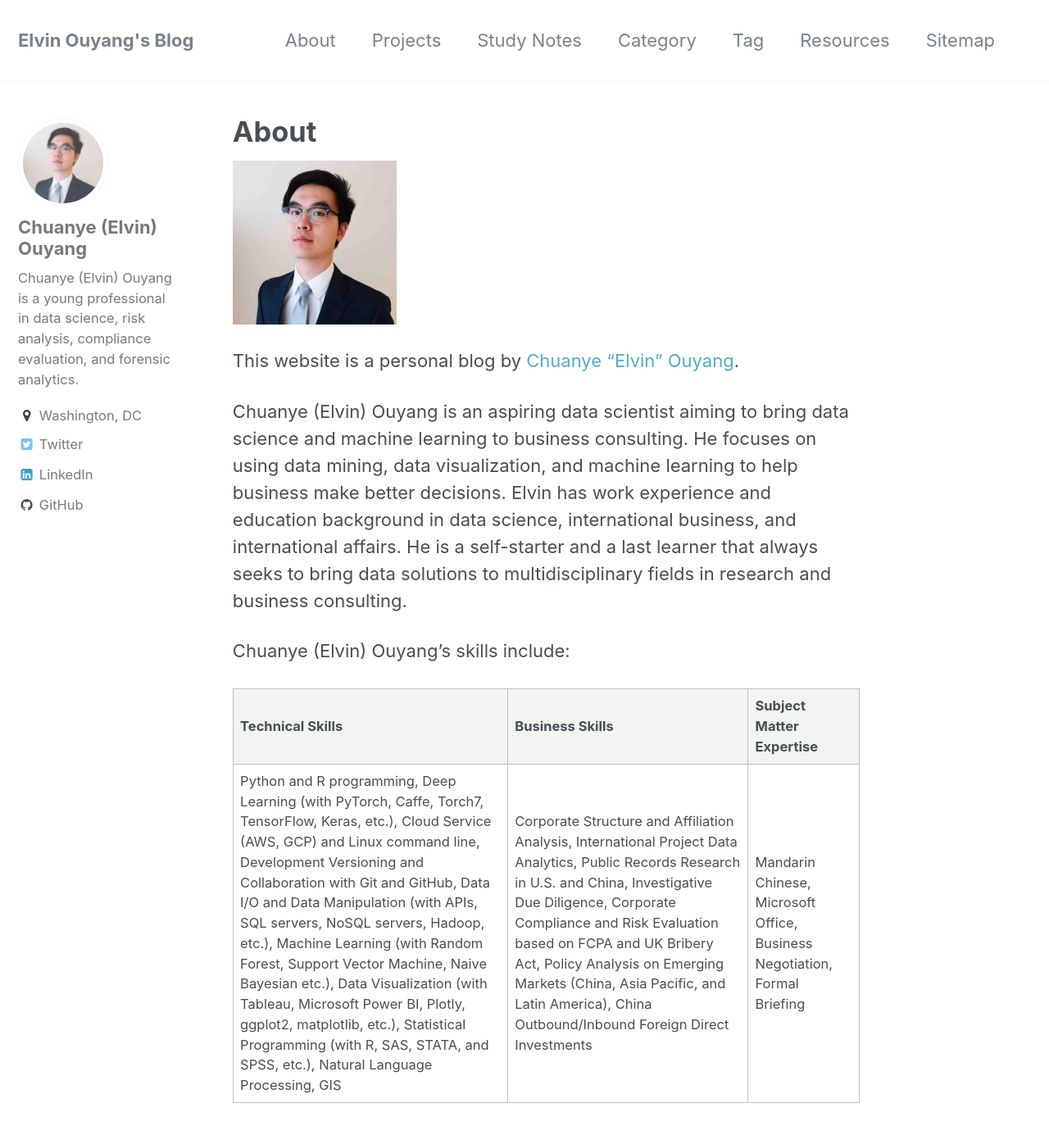
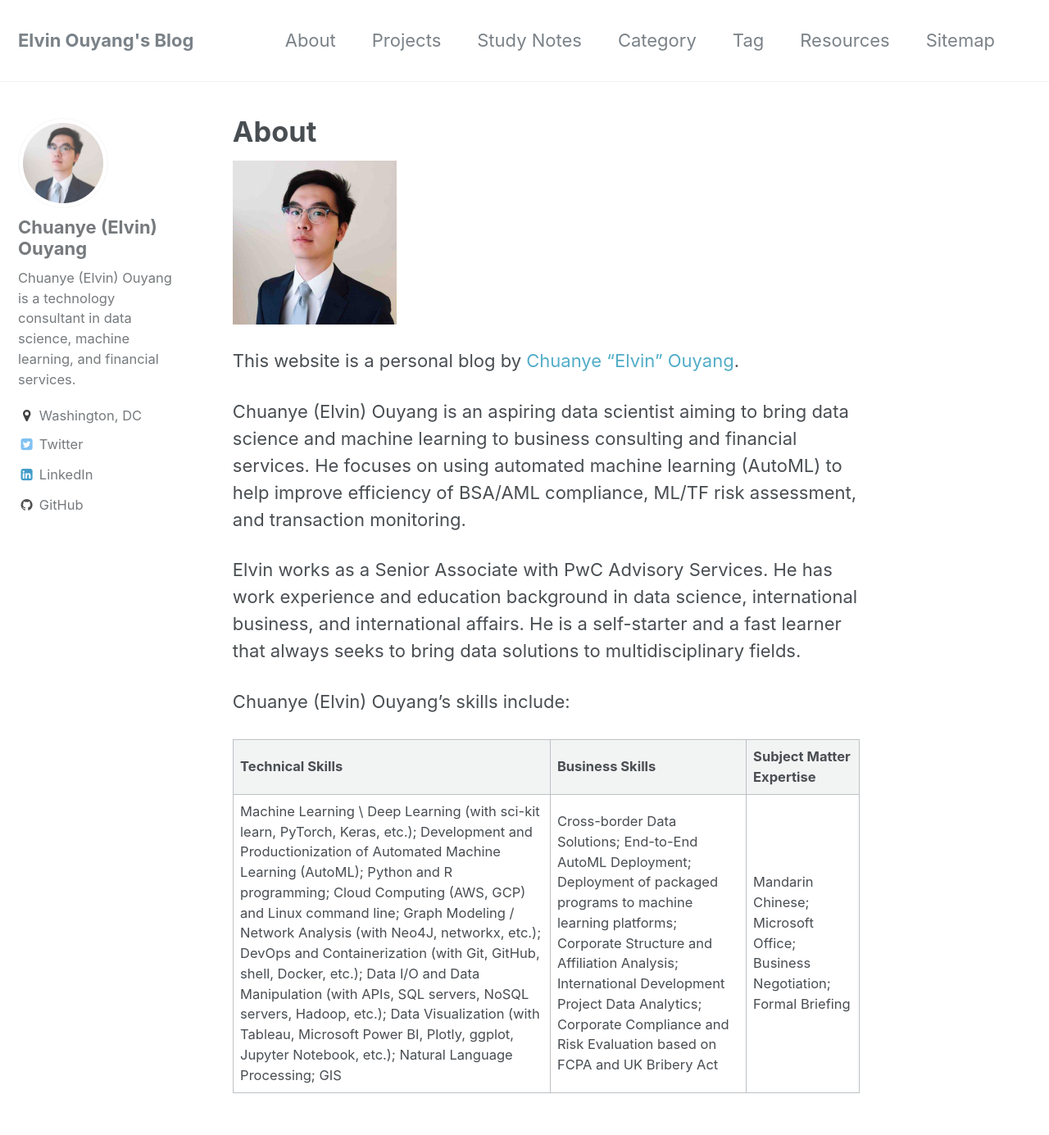
Before and after one commit to ElvinOuyang/elvinouyang.github.io, a Jekyll site: the page built from _pages/about.md, in a window 1280 px wide and 1400 px high. Shown: the top 1385 px of the window at 82% size. Built offline with Jekyll 4.4.1, drawn with Linux system fonts in a browser that asks for light colours.

Commit message:
update about statement and self description

```diff
--- a/_config.yml
+++ b/_config.yml
@@ -81,7 +81,7 @@ analytics:
 author:
   name             : "Chuanye (Elvin) Ouyang"
   avatar           : /assets/images/bio-photo.jpeg
-  bio              : "Chuanye (Elvin) Ouyang is a young professional in data science, risk analysis, compliance evaluation, and forensic analytics."
+  bio              : "Chuanye (Elvin) Ouyang is a technology consultant in data science, machine learning, and financial services."
   location         : "Washington, DC"
   email            :
   uri              :
--- a/_pages/about.md
+++ b/_pages/about.md
@@ -6,10 +6,13 @@ permalink: /about/
 
 This website is a personal blog by [Chuanye "Elvin" Ouyang](https://www.linkedin.com/in/ouyangchuanye/).
 
-Chuanye (Elvin) Ouyang is an aspiring data scientist aiming to bring data science and machine learning to business consulting. He focuses on using data mining, data visualization, and machine learning to help business make better decisions. Elvin has work experience and education background in data science, international business, and international affairs. He is a self-starter and a last learner that always seeks to bring data solutions to multidisciplinary fields in research and business consulting.
+
+Chuanye (Elvin) Ouyang is an aspiring data scientist aiming to bring data science and machine learning to business consulting and financial services. He focuses on using automated machine learning (AutoML) to help improve efficiency of BSA/AML compliance, ML/TF risk assessment, and transaction monitoring.
+
+Elvin works as a Senior Associate with PwC Advisory Services. He has work experience and education background in data science, international business, and international affairs. He is a self-starter and a fast learner that always seeks to bring data solutions to multidisciplinary fields.
 
 Chuanye (Elvin) Ouyang's skills include:
 
 | Technical Skills 	| Business Skills 	| Subject Matter Expertise 	|
 |----------------------------------------------------------------------------------------------------------------------------------------------------------------------------------------------------------------------------------------------------------------------------------------------	|--------------------------------------------------------------------------------------------------------------------------------------------------------------------------------------------------------------------------	|------------------------------------------------------------------------------------------------------------------------------------------------------------------------------------------------------	|
-| Python and R programming, Deep Learning (with PyTorch, Caffe, Torch7, TensorFlow, Keras, etc.), Cloud Service (AWS, GCP) and Linux command line, Development Versioning and Collaboration with Git and GitHub, Data I/O and Data Manipulation (with APIs, SQL servers, NoSQL servers, Hadoop, etc.), Machine Learning (with Random Forest, Support Vector Machine, Naive Bayesian etc.), Data Visualization (with Tableau, Microsoft Power BI, Plotly, ggplot2, matplotlib, etc.), Statistical Programming (with R, SAS, STATA, and SPSS, etc.), Natural Language Processing, GIS | Corporate Structure and Affiliation Analysis, International Project Data Analytics, Public Records Research in U.S. and China, Investigative Due Diligence, Corporate Compliance and Risk Evaluation based on FCPA and UK Bribery Act, Policy Analysis on Emerging Markets (China, Asia Pacific, and Latin America), China Outbound/Inbound Foreign Direct Investments |  Mandarin Chinese, Microsoft Office, Business Negotiation, Formal Briefing|
+| Machine Learning \ Deep Learning (with sci-kit learn, PyTorch, Keras, etc.); Development and Productionization of Automated Machine Learning (AutoML); Python and R programming; Cloud Computing (AWS, GCP) and Linux command line; Graph Modeling / Network Analysis (with Neo4J, networkx, etc.); DevOps and Containerization (with Git, GitHub, shell, Docker, etc.); Data I/O and Data Manipulation (with APIs, SQL servers, NoSQL servers, Hadoop, etc.); Data Visualization (with Tableau, Microsoft Power BI, Plotly, ggplot, Jupyter Notebook, etc.); Natural Language Processing; GIS | Cross-border Data Solutions; End-to-End AutoML Deployment; Deployment of packaged programs to machine learning platforms; Corporate Structure and Affiliation Analysis; International Development Project Data Analytics; Corporate Compliance and Risk Evaluation based on FCPA and UK Bribery Act |  Mandarin Chinese; Microsoft Office; Business Negotiation; Formal Briefing|
```
